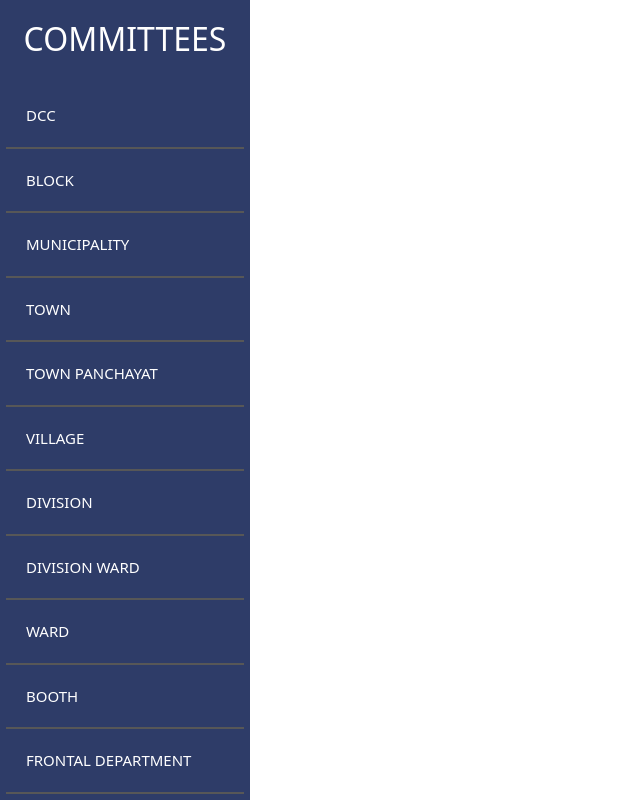
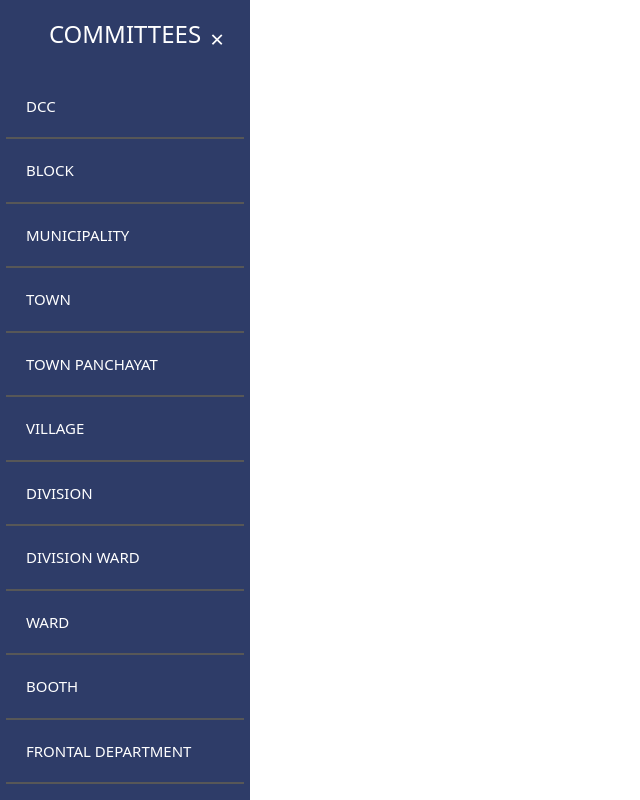
Before and after one commit to vijipadha/District-Congress-Committee, a React (Create React App) app: page / in a window 1280 px wide. Both pictures are taken after typing "name@example.com", "Sample123" into the empty fields and a click on the button "Login". Shown: the whole page, without its empty margins (0-640 px from the left). Built offline with nearby package versions, Linux system fonts and the light colour scheme.

Commit message:
dcc page gender

```diff
--- a/src/DccPage.js
+++ b/src/DccPage.js
@@ -12,6 +12,7 @@ const theme = createTheme({
 function DccPage() {
   const [formData, setFormData] = useState({
     name: '',
+    personName: '',
     designation: '',
     boothNo: '',
     dob: '',
@@ -59,7 +60,7 @@ function DccPage() {
             <form onSubmit={handleSubmit}>
               <div className="row g-3">
                 {/* Name of the District Congress Committee */}
-                <div className="col-12 col-md-6">
+                <div className="col-12 col-sm-6 col-md-6 col-lg-4">
                   <TextField
                     label="Name of the District Congress Committee"
                     variant="outlined"
@@ -72,7 +73,7 @@ function DccPage() {
                 </div>
 
                 {/* Name of the Person */}
-                <div className="col-12 col-md-6">
+                <div className="col-12 col-sm-6 col-md-6 col-lg-4">
                   <TextField
                     label="Name of the Person"
                     variant="outlined"
@@ -85,7 +86,7 @@ function DccPage() {
                 </div>
 
                 {/* Designation */}
-                <div className="col-12 col-md-6">
+                <div className="col-12 col-sm-6 col-md-6 col-lg-4">
                   <Select
                     label="Designation"
                     fullWidth
@@ -104,7 +105,7 @@ function DccPage() {
                 </div>
 
                 {/* Booth No */}
-                <div className="col-12 col-md-6">
+                <div className="col-12 col-sm-6 col-md-6 col-lg-4">
                   <TextField
                     label="Booth No"
                     variant="outlined"
@@ -118,7 +119,7 @@ function DccPage() {
                 </div>
 
                 {/* Date of Birth */}
-                <div className="col-12 col-md-6">
+                <div className="col-12 col-sm-6 col-md-6 col-lg-4">
                   <TextField
                     label="Date of Birth"
                     variant="outlined"
@@ -135,10 +136,10 @@ function DccPage() {
                 </div>
 
                 {/* Gender (Radio Buttons) */}
-                <div className="col-12 col-md-6">
+                <div className="col-12 col-sm-6 col-md-6 col-lg-4">
                   <Typography variant="subtitle1">Gender</Typography>
                   <div className="d-flex justify-content-start">
-                    <label className="me-3">
+                    <label className="me-2">
                       <input
                         type="radio"
                         name="gender"
@@ -146,7 +147,7 @@ function DccPage() {
                         checked={formData.gender === 'Male'}
                         onChange={handleChange}
                       />
-                      Male
+                      <span className="ms-1">Male</span>
                     </label>
                     <label>
                       <input
@@ -156,13 +157,13 @@ function DccPage() {
                         checked={formData.gender === 'Female'}
                         onChange={handleChange}
                       />
-                      Female
+                      <span className="ms-1">Female</span>
                     </label>
                   </div>
                 </div>
 
                 {/* Caste (Dropdown) */}
-                <div className="col-12 col-md-6">
+                <div className="col-12 col-sm-6 col-md-6 col-lg-4">
                   <Select
                     label="Caste"
                     fullWidth
@@ -180,7 +181,7 @@ function DccPage() {
                 </div>
 
                 {/* Mobile No */}
-                <div className="col-12 col-md-6">
+                <div className="col-12 col-sm-6 col-md-6 col-lg-4">
                   <TextField
                     label="Mobile No"
                     variant="outlined"
@@ -196,7 +197,7 @@ function DccPage() {
                 </div>
 
                 {/* Email ID */}
-                <div className="col-12 col-md-6">
+                <div className="col-12 col-sm-6 col-md-6 col-lg-4">
                   <TextField
                     label="Email ID"
                     variant="outlined"
@@ -210,7 +211,7 @@ function DccPage() {
                 </div>
 
                 {/* Date of Application */}
-                <div className="col-12 col-md-6">
+                <div className="col-12 col-sm-6 col-md-6 col-lg-4">
                   <TextField
                     label="Date of Application"
                     variant="outlined"
@@ -221,13 +222,13 @@ function DccPage() {
                     onChange={handleChange}
                     required
                     InputLabelProps={{
-                      shrink: true, // Ensures the label stays above the input field
+                      shrink: true,
                     }}
                   />
                 </div>
 
                 {/* Aadhar ID */}
-                <div className="col-12 col-md-6">
+                <div className="col-12 col-sm-6 col-md-6 col-lg-4">
                   <TextField
                     label="Aadhar ID"
                     variant="outlined"
@@ -243,7 +244,7 @@ function DccPage() {
                 </div>
 
                 {/* Voter ID */}
-                <div className="col-12 col-md-6">
+                <div className="col-12 col-sm-6 col-md-6 col-lg-4">
                   <TextField
                     label="Voter ID"
                     variant="outlined"
@@ -256,7 +257,7 @@ function DccPage() {
                 </div>
 
                 {/* Photo Upload */}
-                <div className="col-12 col-md-6">
+                <div className="col-12 col-sm-6 col-md-6 col-lg-4">
                   <Typography variant="subtitle1">Upload Photo</Typography>
                   <input
                     type="file"
--- a/src/SideNav.css
+++ b/src/SideNav.css
@@ -9,14 +9,33 @@
   padding-top: 20px;
   z-index: 1;
   overflow-x: hidden;
+  transition: width 0.3s ease; /* Smooth transition */
 
+}
+.sidenav.collapsed {
+  width: 50px; /* Reduced width when collapsed */
+}
+.sidenav .toggle-btn {
+  background: none;
+  color: white;
+  font-size: 24px;
+  border: none;
+  position: absolute;
+  top: 20px;
+  right: 20px;
+  cursor: pointer;
 }
 
 .sidenav h2 {
   color: white;
   text-align: center;
   margin-bottom: 20px;
+  font-size: 24px;
+  transition: opacity 0.3s ease;
 
+}
+.sidenav.collapsed h2 {
+  opacity: 0;
 }
 
 .sidenav ul {
--- a/src/SideNav.js
+++ b/src/SideNav.js
@@ -1,11 +1,22 @@
-import React from 'react';
+import React, { useState } from 'react';
 import { Link } from 'react-router-dom';
-import './SideNav.css';  // You can create a separate CSS file for styles
+import './SideNav.css';  // Assuming you have separate styles in SideNav.css
 
 function SideNav() {
+  // State to track sidebar visibility
+  const [collapsed, setCollapsed] = useState(false);
+
+  // Toggle the sidebar between minimized and expanded
+  const toggleSidebar = () => {
+    setCollapsed(!collapsed);
+  };
+
   return (
-    <div className="sidenav">
-      <h2>COMMITTEES</h2>
+    <div className={`sidenav ${collapsed ? 'collapsed' : ''}`}>
+      <button className="toggle-btn" onClick={toggleSidebar}>
+        {collapsed ? '☰' : '×'}
+      </button>
+      <h2 className={`sidenav-title ${collapsed ? 'collapsed' : ''}`}>COMMITTEES</h2>
       <ul>
         <li><Link to="/dcc">DCC</Link></li>
         <li><Link to="/block">BLOCK</Link></li>
```
